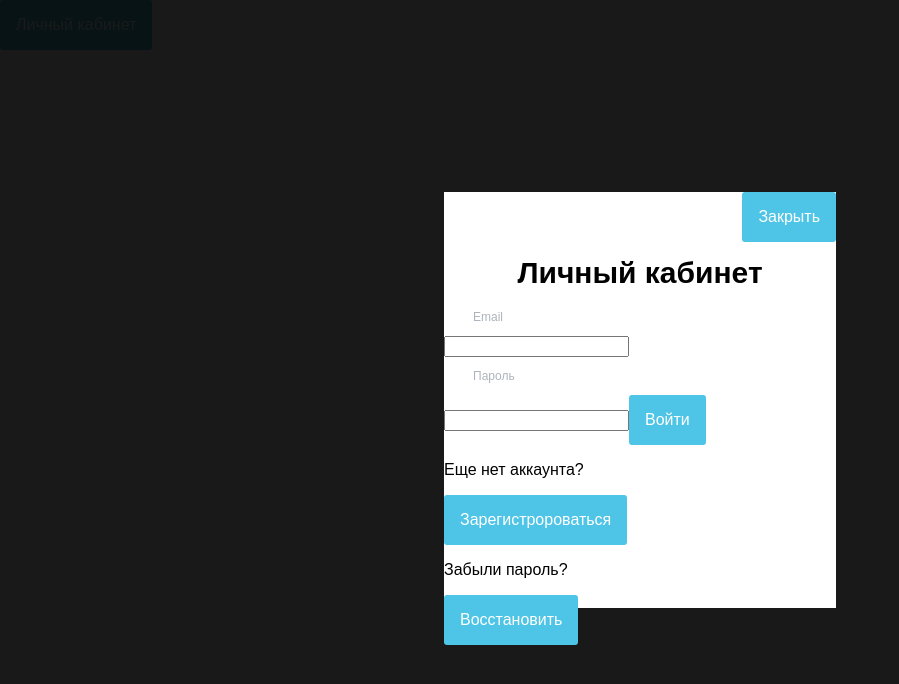
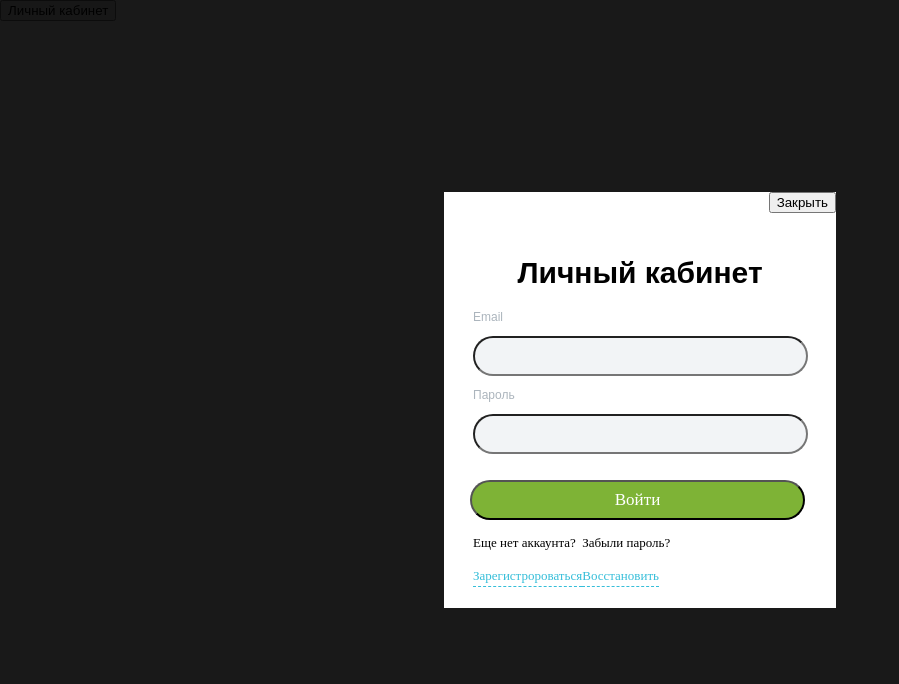
Before and after one commit to AlexandrVinogradov/React-Login-and-Registration-modal-windows, a React (Create React App) app: page / in a window 1280 px wide. Both pictures are taken after a click on the button "Личный кабинет". Shown: the top 684 px of the page, without its empty margins (0-899 px from the left). Built offline with nearby package versions, Linux system fonts and the light colour scheme.

Commit message:
styles update

```diff
--- a/src/App.js
+++ b/src/App.js
@@ -36,15 +36,15 @@ class App extends Component {
               <input />
               <p className={s.email_pass}>Пароль</p>
               <input />
-              <button>Войти</button>
-              <div>
+              <button className={s.enter_btn}>Войти</button>
+              <div className={s.footer}>
                 <div>
-                  <p>Еще нет аккаунта?</p>
-                  <button onClick={this.toggleRegistrationModal}>Зарегистророваться</button>
+                  <p className={s.footer__descr}>Еще нет аккаунта?</p>
+                  <button className={s.footer__btn} onClick={this.toggleRegistrationModal}>Зарегистророваться</button>
                 </div>
-                <div>
-                  <p>Забыли пароль?</p>
-                  <button onClick={this.toggleEnerModal} >Восстановить</button>
+                <div className={s.footer__block}>
+                  <p className={s.footer__descr}>Забыли пароль?</p>
+                  <button className={s.footer__btn} onClick={this.toggleEnerModal} >Восстановить</button>
                 </div>
               </div>
             </EnterToAccountModal>
--- a/src/components/EnterToAccountModal/EnterToAccountModal.module.css
+++ b/src/components/EnterToAccountModal/EnterToAccountModal.module.css
@@ -29,3 +29,59 @@
     color: #ACB5BD;
     padding-left: 29px;
 }
+input {
+    margin-left: 29px;
+    background: #F2F4F6;
+    /* border: 2px solid #F23D18; */
+    box-sizing: border-box;
+    border-radius: 40px;
+    height: 40px;
+    width: 335px;
+}
+.enter_btn {
+    background: #7EB336;
+    border-radius: 40px;
+    width: 335px;
+    height: 40px;
+    margin-top: 26px;
+    margin-left: 26px;
+
+    font-family: Panton;
+    font-size: 17px;
+    line-height: 20px;
+    /* identical to box height, or 118% */
+    color: #FFFFFF;
+    text-align: center;
+}
+.footer {
+    display: flex;
+    padding-left: 29px;
+
+}
+.footer__btn {
+    border-style: none;
+    border-bottom: 1px dashed #36BED9;
+    padding: 0;
+    cursor: pointer;
+    background-color: transparent;
+    color: #36BED9;
+
+    font-family: Ubuntu;
+    font-style: normal;
+    font-weight: normal;
+    font-size: 13px;
+    line-height: 20px;
+}
+.footer__descr {
+    font-family: Ubuntu;
+    font-style: normal;
+    font-weight: normal;
+    font-size: 13px;
+    line-height: 20px;
+}
+.footer__block {
+    /* padding-left: 109px; */
+    /* float: right; */
+    justify-content: flex-end;
+
+}
--- a/src/index.css
+++ b/src/index.css
@@ -22,7 +22,7 @@ body {
   font-family: sans-serif;
 }
 
-button {
+/* button {
   background-color: #4ec5e6;
   color: white;
   font-size: 1em;
@@ -31,4 +31,4 @@ button {
   border-radius: 3px;
   outline: none;
   cursor: pointer;
-}
+} */
```
